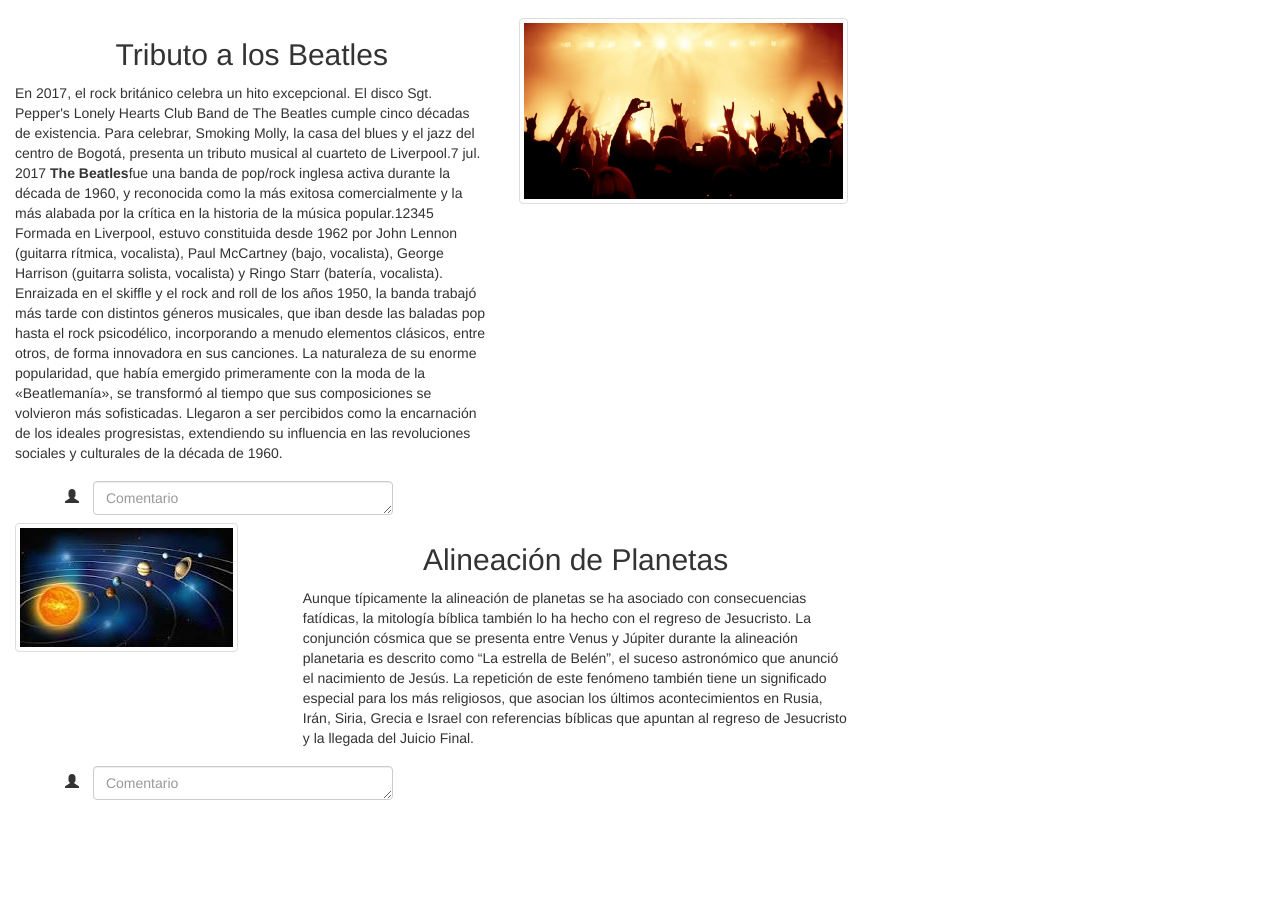
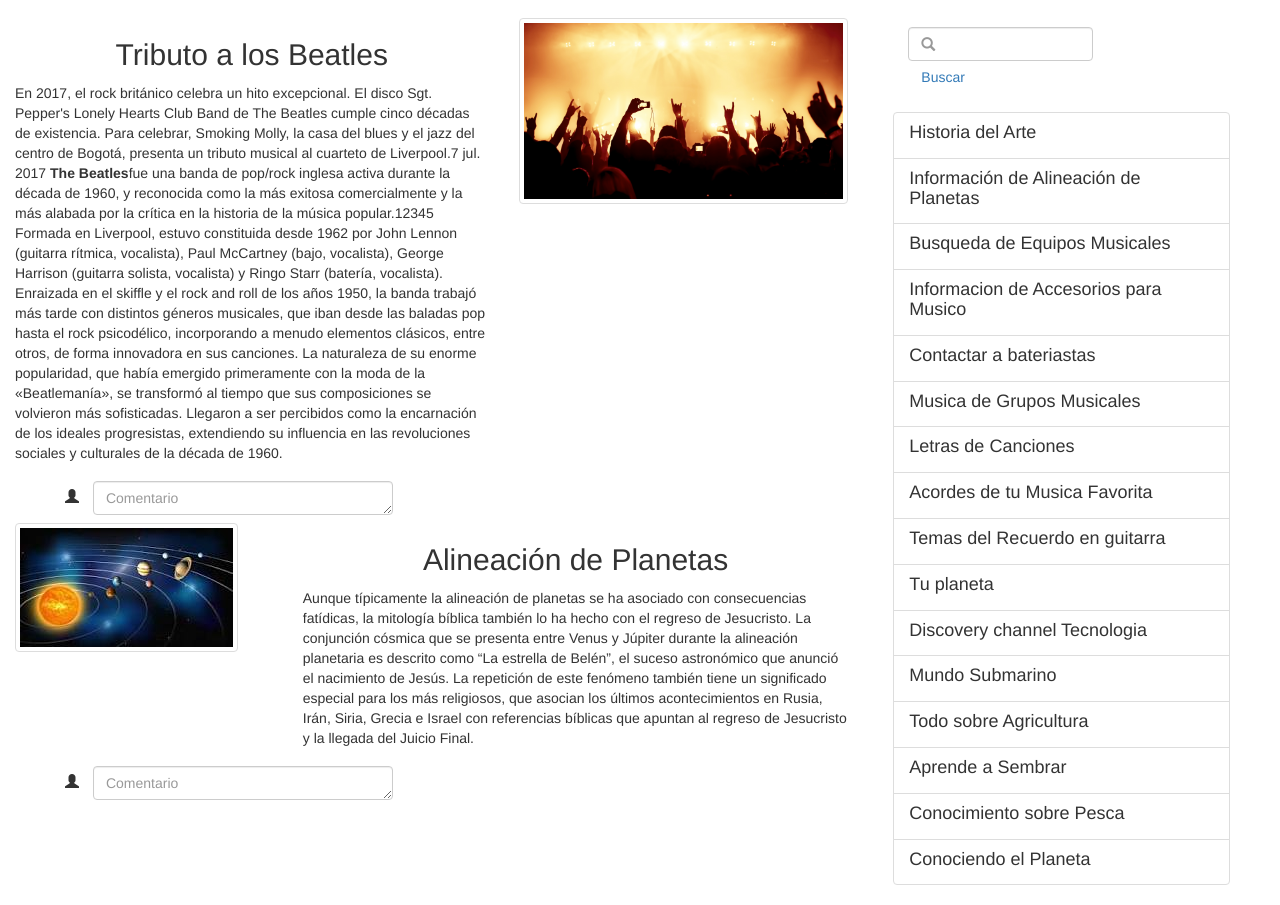
Before and after one commit to ordazsalvador2015/Blog-Musical, a plain HTML site: page index.html in a window 1280 px wide. Shown: the part 143-1048 px from the top of the page. Before the commit the page ends 951 px from the top, so only its background shows below. Drawn offline with Linux system fonts and the light colour scheme.

Commit message:
ajustes en la pagina
terminando ajustes del codigo de la pagina

```diff
--- a/index.html
+++ b/index.html
@@ -120,3 +120,61 @@
             </div>
           </div>
         </div>
+
+         <div class="row">
+          <!-- Content Aside Buscar  -->
+          <div class="col-lg-4  col-xs-6 hidden-xs">
+            <div class="col-lg-12 blog-aside">
+                <div class="col-lg-8 blog-search">
+                  <form action="#" class="navbar-form navbar-left">
+                      <div class="form-group">
+                    <input type="search" class="form-control glyphicon" placeholder="&#57347;" style="width: 100%;">
+                    <button type="search" class="btn btn-link">Buscar</button>
+                    </div>
+                  </form>
+                </div>
+                <!-- Listado de Opciones  -->
+                <div class="col-lg-2 col-md-8 col-xs-9" style="width: 100%;">
+                    <p>
+                    <div class="list-group"><a href="#" class="list-group-item"><h4 class="list-group-item-heading" style="height: 100%;">Historia del Arte</h4></a>
+
+                    <a href="#" class="list-group-item"><h4 class="list-group-item-heading">Información de Alineación de Planetas</h4></a>
+
+                    <a href="#" class="list-group-item"><h4 class="list-group-item-heading">Busqueda de Equipos Musicales</h4></a>
+
+                    <a href="#" class="list-group-item"><h4 class="list-group-item-heading">Informacion de Accesorios para Musico</h4></a>
+
+                    <a href="#" class="list-group-item"><h4 class="list-group-item-heading">Contactar a bateriastas</h4></a>
+
+                    <a href="#" class="list-group-item"><h4 class="list-group-item-heading">Musica de Grupos Musicales</h4></a>
+
+                    <a href="#" class="list-group-item"><h4 class="list-group-item-heading">Letras de Canciones</h4></a>
+
+                    <a href="#" class="list-group-item"><h4 class="list-group-item-heading">Acordes de tu Musica Favorita</h4></a>
+
+                    <a href="#" class="list-group-item"><h4 class="list-group-item-heading">Temas del Recuerdo en guitarra</h4></a>
+
+                    <a href="#" class="list-group-item"><h4 class="list-group-item-heading">Tu planeta</h4></a>
+
+                    <a href="#" class="list-group-item"><h4 class="list-group-item-heading">Discovery channel Tecnologia</h4></a>
+
+                    <a href="#" class="list-group-item"><h4 class="list-group-item-heading">Mundo Submarino</h4></a>
+
+                    <a href="#" class="list-group-item"><h4 class="list-group-item-heading">Todo sobre Agricultura</h4></a>
+
+                    <a href="#" class="list-group-item"><h4 class="list-group-item-heading">Aprende a Sembrar</h4></a>
+
+                    <a href="#" class="list-group-item"><h4 class="list-group-item-heading">Conocimiento sobre Pesca</h4></a>
+
+                    <a href="#" class="list-group-item"><h4 class="list-group-item-heading">Conociendo el Planeta</h4></a>
+                    </div>
+                    </p>
+                </div>
+            </div>
+      </div>
+    </div>
+    </div>
+  </div>
+</div>
+  </body>
+  </html>
```
